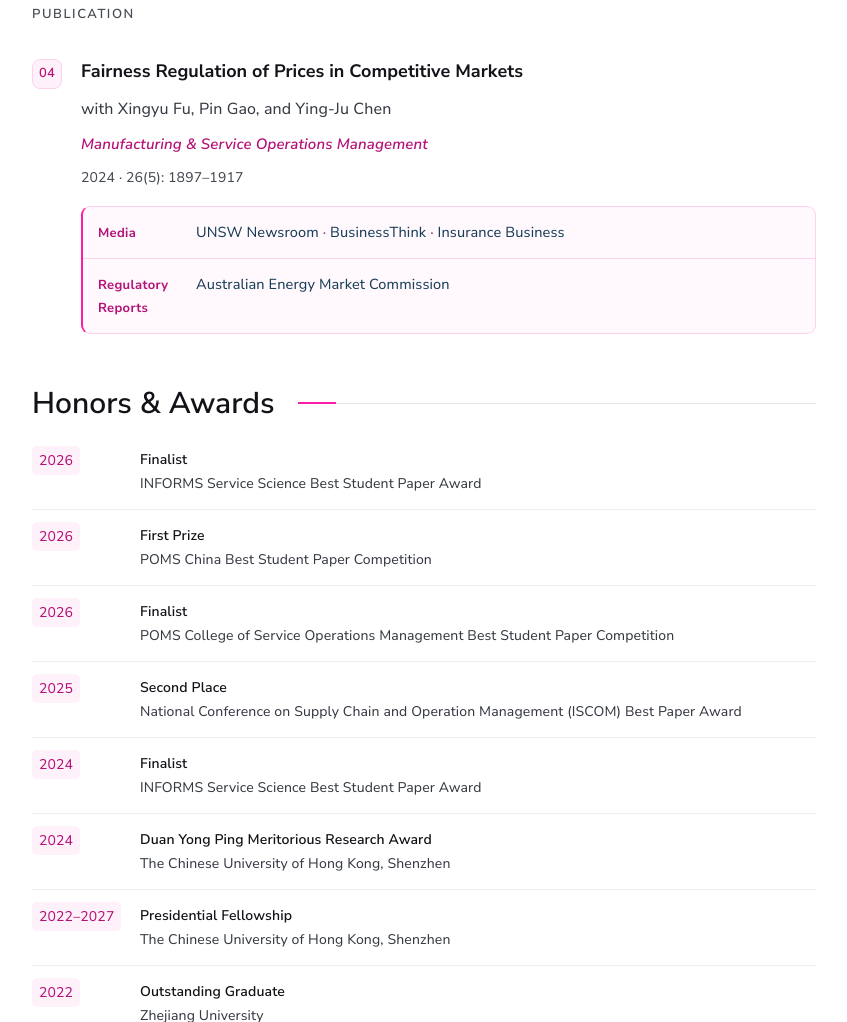
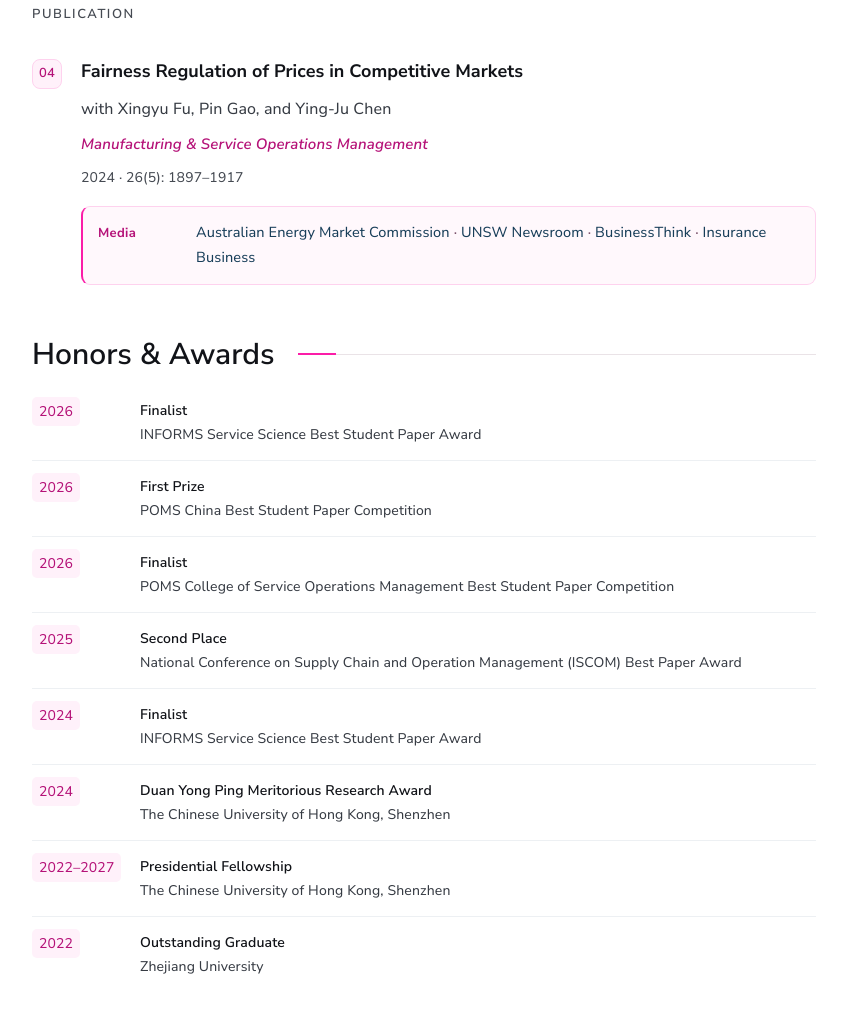
Before and after one commit to Zongsen-Yang/zongsen-yang.github.io, a plain HTML site: page index.html in a window 1280 px wide. Shown: the part 1849-2871 px from the top of the page, without its empty margins (374-1221 px from the left). Drawn offline with Linux system fonts and the light colour scheme.

Commit message:
Update index.html

```diff
--- a/index.html
+++ b/index.html
@@ -239,11 +239,7 @@
             <div class="paper-highlights">
               <div class="paper-highlight paper-media">
                 <span class="highlight-label">Media</span>
-                <p><a href="https://www.unsw.edu.au/newsroom/news/2024/09/how-banning-loyalty-penalties-can-help---or-hurt---consumers">UNSW Newsroom</a><span aria-hidden="true"> · </span><a href="https://www.businessthink.unsw.edu.au/articles/loyalty-penalty-regulations-market-competition-impact">BusinessThink</a><span aria-hidden="true"> · </span><a href="https://www.insurancebusinessmag.com/au/news/breaking-news/banning-loyalty-penalties-in-insurance-could-backfire-expert-warns-505239.aspx">Insurance Business</a></p>
-              </div>
-              <div class="paper-highlight paper-regulator">
-                <span class="highlight-label">Regulatory Reports</span>
-                <p><a href="https://www.aemc.gov.au/sites/default/files/2026-06/final_report.pdf">Australian Energy Market Commission</a><span aria-hidden="true"></p>
+                <p><a href="https://www.aemc.gov.au/sites/default/files/2026-06/final_report.pdf">Australian Energy Market Commission</a><span aria-hidden="true"> · </span><a href="https://www.unsw.edu.au/newsroom/news/2024/09/how-banning-loyalty-penalties-can-help---or-hurt---consumers">UNSW Newsroom</a><span aria-hidden="true"> · </span><a href="https://www.businessthink.unsw.edu.au/articles/loyalty-penalty-regulations-market-competition-impact">BusinessThink</a><span aria-hidden="true"> · </span><a href="https://www.insurancebusinessmag.com/au/news/breaking-news/banning-loyalty-penalties-in-insurance-could-backfire-expert-warns-505239.aspx">Insurance Business</a></p>
               </div>
             </div>
           </div>
```
